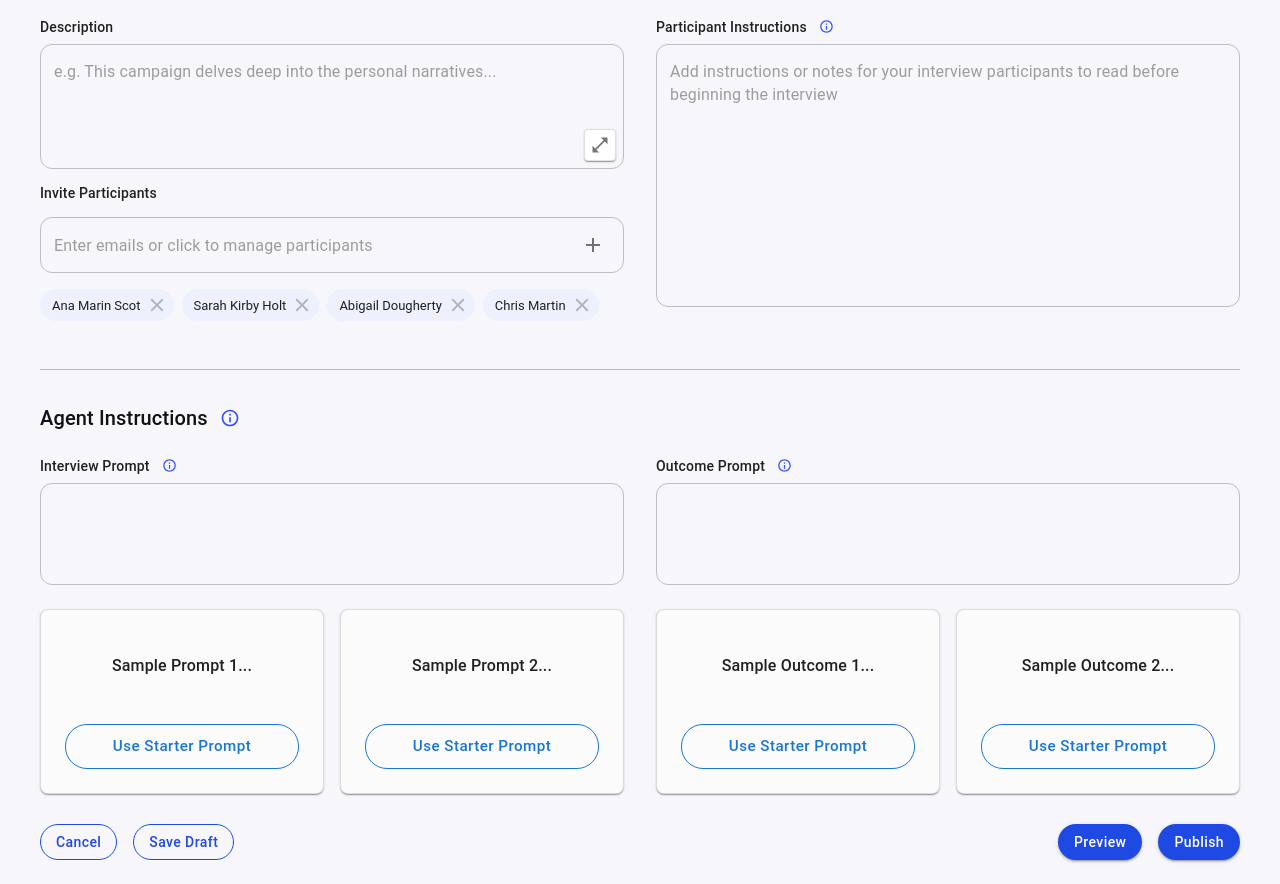
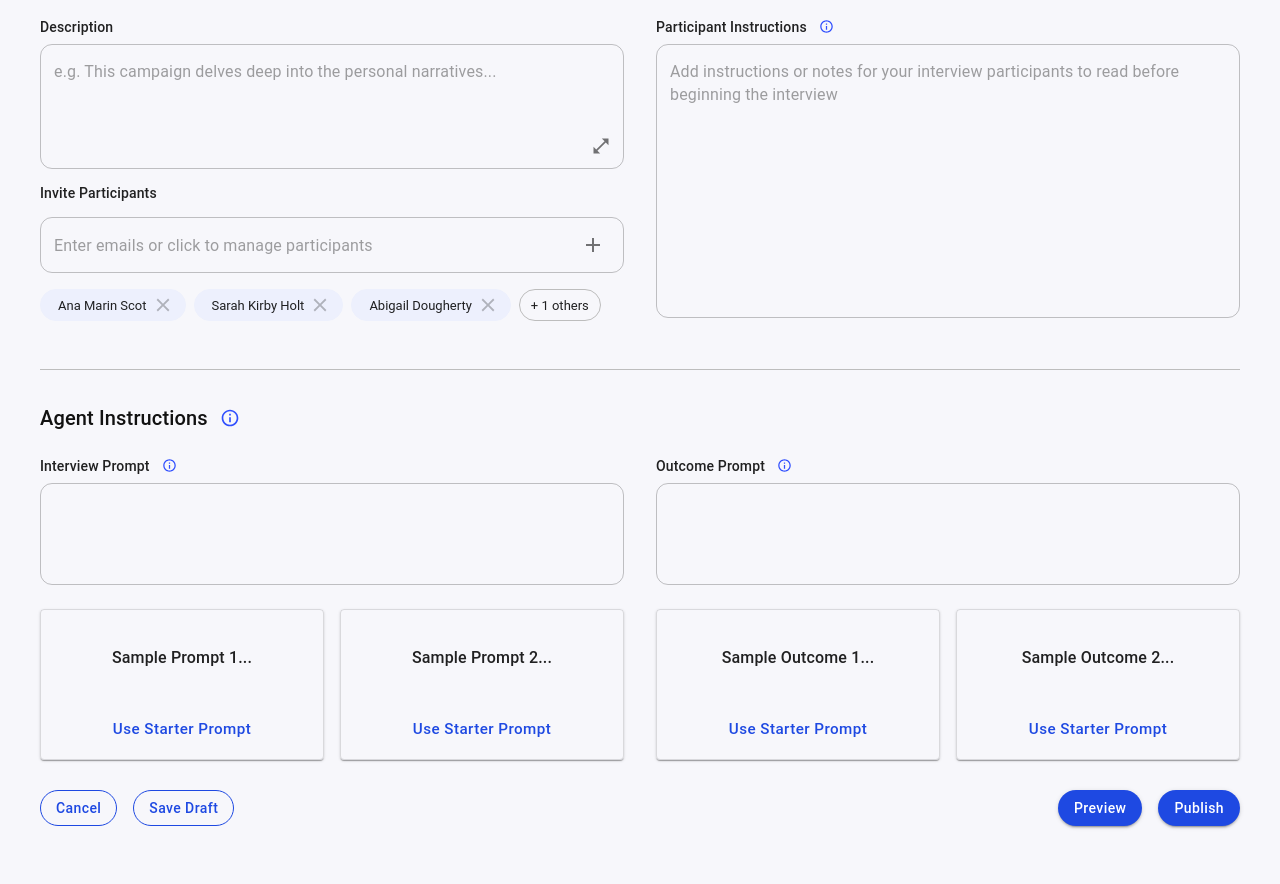
Before and after one commit to Dheeraj-kkde/campaign, a React (Vite) app: page / in a window 1280 px wide. Shown: the part 240-1124 px from the top of the page. After the commit the page ends 1090 px from the top, so only its background shows below. Built offline with nearby package versions, Linux system fonts and the light colour scheme.

Commit message:
cosmetic changes

```diff
--- a/src/components/CampaignSetup/AgentInstructionsSection.tsx
+++ b/src/components/CampaignSetup/AgentInstructionsSection.tsx
@@ -30,6 +30,20 @@ const AgentInstructionsSection: React.FC = () => {
     fontWeight: 500,
     fontSize: "0.875rem", // 14px
     lineHeight: 1.2,
+  };
+  const outlinedTextFieldSx = {
+    "& .MuiOutlinedInput-root": {
+      borderRadius: "12px",
+      "&:hover .MuiOutlinedInput-notchedOutline": {
+        borderColor: "#1E49E2",
+      },
+      "&.Mui-focused .MuiOutlinedInput-notchedOutline": {
+        borderColor: "#1E49E2",
+      },
+    },
+    "& .MuiOutlinedInput-notchedOutline": {
+      transition: "border-color 0.2s ease",
+    },
   };
 
   // icon styles to vertically align the circular "i" with the label text
@@ -86,7 +100,7 @@ const AgentInstructionsSection: React.FC = () => {
             rows={3}
             value={interviewPrompt}
             onChange={(e) => setInterviewPrompt(e.target.value)}
-            sx={{ mb: 3, "& .MuiOutlinedInput-root": { borderRadius: "12px" } }}
+            sx={{ mb: 3, ...outlinedTextFieldSx }}
           />
 
           <Grid container spacing={2}>
@@ -123,7 +137,7 @@ const AgentInstructionsSection: React.FC = () => {
             rows={3}
             value={outcomePrompt}
             onChange={(e) => setOutcomePrompt(e.target.value)}
-            sx={{ mb: 3, "& .MuiOutlinedInput-root": { borderRadius: "12px" } }}
+            sx={{ mb: 3, ...outlinedTextFieldSx }}
           />
 
           <Grid container spacing={2}>
--- a/src/components/CampaignSetup/GeneralInformationSection.tsx
+++ b/src/components/CampaignSetup/GeneralInformationSection.tsx
@@ -61,7 +61,20 @@ const GeneralInformationSection: React.FC<Props> = ({
     fontSize: "0.875rem", // 14px
     lineHeight: 1.2,
   };
-  const dateFieldSx = { "& .MuiOutlinedInput-root": { borderRadius: "12px" } };
+  const outlinedTextFieldSx = {
+    "& .MuiOutlinedInput-root": {
+      borderRadius: "12px",
+      "&:hover .MuiOutlinedInput-notchedOutline": {
+        borderColor: "#1E49E2",
+      },
+      "&.Mui-focused .MuiOutlinedInput-notchedOutline": {
+        borderColor: "#1E49E2",
+      },
+    },
+    "& .MuiOutlinedInput-notchedOutline": {
+      transition: "border-color 0.2s ease",
+    },
+  };
 
   // icon styles to vertically align the circular "i" with the label text
   const iconButtonSx = { ml: 1, p: 0.5 };
@@ -109,7 +122,7 @@ const GeneralInformationSection: React.FC<Props> = ({
             onChange={(e) => setCampaignName(e.target.value)}
             sx={{
               mb: 3,
-              "& .MuiOutlinedInput-root": { borderRadius: "12px" },
+              ...outlinedTextFieldSx,
             }}
             variant="outlined"
           />
@@ -132,7 +145,7 @@ const GeneralInformationSection: React.FC<Props> = ({
               sx={{
                 // provide space on the right so content doesn't sit under the icon
                 pr: "56px",
-                "& .MuiOutlinedInput-root": { borderRadius: "12px" },
+                ...outlinedTextFieldSx,
               }}
             />
 
@@ -152,12 +165,12 @@ const GeneralInformationSection: React.FC<Props> = ({
                 position: "absolute",
                 right: 8,
                 bottom: 8,
-                backgroundColor: "background.paper",
-                borderRadius: 1,
-                boxShadow: 1,
+                border: "none",
+                // backgroundColor: "background.paper",
+                // borderRadius: 1,
+                // boxShadow: 1,
                 "&:hover": { transform: "scale(1.03)" },
                 zIndex: 3,
-                border: (theme) => `1px solid ${theme.palette.divider}`,
               }}
             >
               <OpenInFullIcon fontSize="small" />
@@ -195,7 +208,7 @@ const GeneralInformationSection: React.FC<Props> = ({
               mb: 2,
               cursor: "pointer",
               "& .MuiInputBase-input": { cursor: "pointer" },
-              "& .MuiOutlinedInput-root": { borderRadius: "12px" },
+              ...outlinedTextFieldSx,
             }}
           />
 
@@ -219,7 +232,7 @@ const GeneralInformationSection: React.FC<Props> = ({
                     clearable: true,
                     onClear: () => setClearedMsg("Start date cleared!"),
                   } as any,
-                  textField: { fullWidth: true, sx: dateFieldSx },
+                  textField: { fullWidth: true, sx: outlinedTextFieldSx },
                 }}
               />
             </Grid>
@@ -237,7 +250,7 @@ const GeneralInformationSection: React.FC<Props> = ({
                     clearable: true,
                     onClear: () => setClearedMsg("End date cleared!"),
                   } as any,
-                  textField: { fullWidth: true, sx: dateFieldSx },
+                  textField: { fullWidth: true, sx: outlinedTextFieldSx },
                 }}
               />
             </Grid>
@@ -262,12 +275,12 @@ const GeneralInformationSection: React.FC<Props> = ({
             <TextField
               fullWidth
               multiline
-              rows={10}
+              rows={10.5}
               value={participantInstructions}
               onChange={(e) => setParticipantInstructions(e.target.value)}
               placeholder="Add instructions or notes for your interview participants to read before beginning the interview"
               variant="outlined"
-              sx={{ "& .MuiOutlinedInput-root": { borderRadius: "12px" } }}
+              sx={outlinedTextFieldSx}
             />
           </Box>
         </Grid>
--- a/src/components/CampaignSetup/InlineParticipantsChips.tsx
+++ b/src/components/CampaignSetup/InlineParticipantsChips.tsx
@@ -43,7 +43,7 @@ const InlineParticipantsChips: React.FC<{ onOpenInvite: () => void }> = ({
         animation: inlineAddingPulse ? "pulse 600ms ease-out" : undefined,
       }}
     >
-      {participants.slice(0, 4).map((p, i) => {
+      {participants.slice(0, 3).map((p, i) => {
         const idx = participants.indexOf(p);
         return (
           <Box
@@ -62,6 +62,8 @@ const InlineParticipantsChips: React.FC<{ onOpenInvite: () => void }> = ({
               deleteIcon={<CloseIcon />}
               sx={{
                 mb: 1,
+                // border: "1px solid red",
+                padding: "5px 6px",
                 border: "1px solid #EDF0FD",
                 backgroundColor: "#EDF0FD",
                 transition: "all 0.2s ease",
@@ -71,9 +73,9 @@ const InlineParticipantsChips: React.FC<{ onOpenInvite: () => void }> = ({
           </Box>
         );
       })}
-      {participants.length > 4 && (
+      {participants.length > 3 && (
         <Chip
-          label={`+ ${participants.length - 4} others`}
+          label={`+ ${participants.length - 3} others`}
           onClick={onOpenInvite}
           variant="outlined"
           sx={{
--- a/src/components/CampaignSetup/StarterPromptCard.tsx
+++ b/src/components/CampaignSetup/StarterPromptCard.tsx
@@ -20,21 +20,15 @@ const StarterPromptCard: React.FC<Props> = ({ prompt, onUse }) => {
       }}
       sx={{
         cursor: "pointer",
-        borderRadius: 2, // ~8px
-        border: (theme) => `1px solid ${theme.palette.divider}`,
-        backgroundColor: (theme) =>
-          theme.palette.mode === "light"
-            ? "#fbfbfc"
-            : theme.palette.background.paper,
+        borderRadius: 1,
+        border: (theme) => `0.3px solid ${theme.palette.divider}`,
+        background: "none",
         transition:
           "transform 180ms ease, box-shadow 180ms ease, background-color 180ms ease",
         "&:hover": {
-          transform: "translateY(-6px)",
+          transform: "translateY(-3px)",
           boxShadow: (theme) => theme.shadows[4],
-          backgroundColor: (theme) =>
-            theme.palette.mode === "light"
-              ? "#ffffff"
-              : theme.palette.background.paper,
+          backgroundColor: "none",
         },
         display: "flex",
         flexDirection: "column",
@@ -42,7 +36,7 @@ const StarterPromptCard: React.FC<Props> = ({ prompt, onUse }) => {
         height: "100%",
       }}
     >
-      <CardContent sx={{ p: 3 }}>
+      <CardContent sx={{ p: 2 }}>
         <Box
           sx={{
             minHeight: 64,
@@ -67,7 +61,7 @@ const StarterPromptCard: React.FC<Props> = ({ prompt, onUse }) => {
         </Box>
       </CardContent>
 
-      <Box sx={{ px: 3, pb: 3 }}>
+      <Box sx={{ px: 2, pb: 1 }}>
         <Button
           onClick={(e) => {
             // prevent card click firing twice
@@ -78,16 +72,19 @@ const StarterPromptCard: React.FC<Props> = ({ prompt, onUse }) => {
           variant="outlined"
           size="small"
           sx={{
+            color: "#1e49e2",
             width: "100%",
+            border: "none",
             borderRadius: 5.5,
             borderWidth: 1,
             textTransform: "none",
             fontWeight: 500,
             fontSize: "0.95rem",
             py: 1,
-            color: (theme) => theme.palette.primary.main,
+            // color: (theme) => theme.palette.primary.main,
             borderColor: (theme) => theme.palette.primary.main,
             "&:hover": {
+              border: "none",
               transform: "translateY(-2px)",
               boxShadow: (theme) => theme.shadows[1],
               borderColor: (theme) => theme.palette.primary.dark,
```
